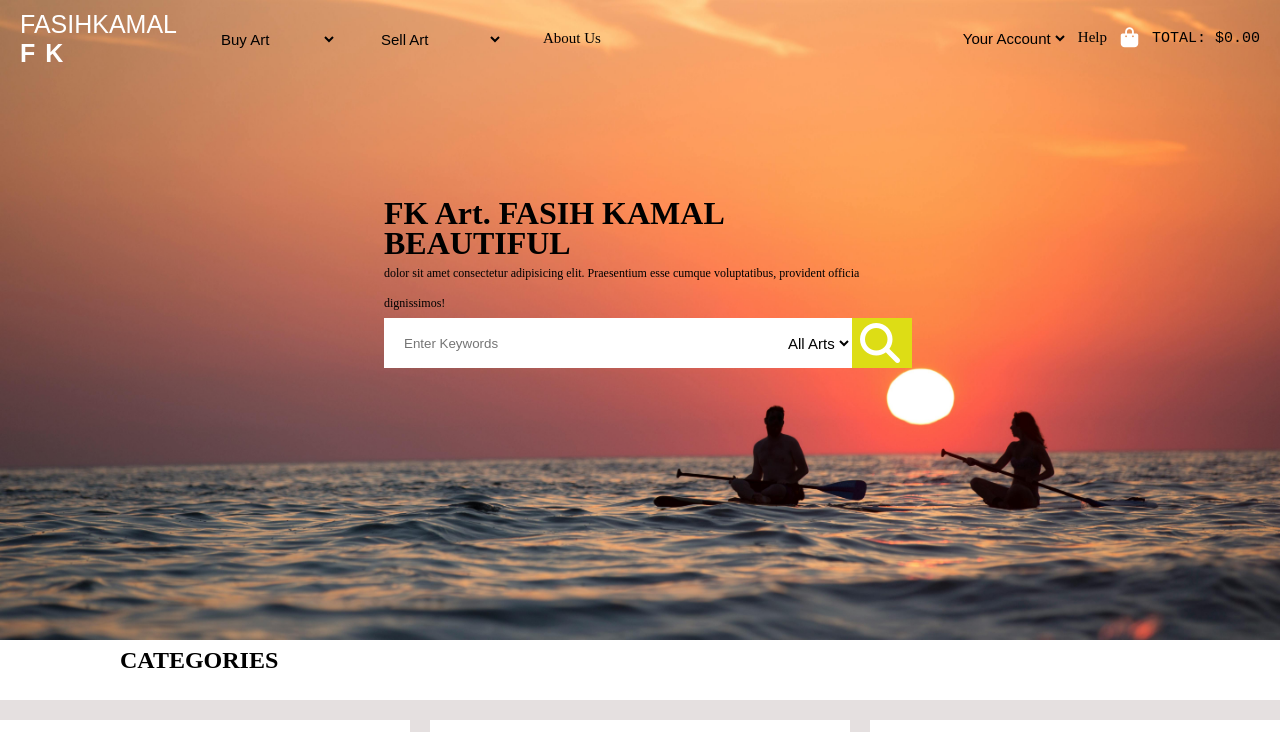
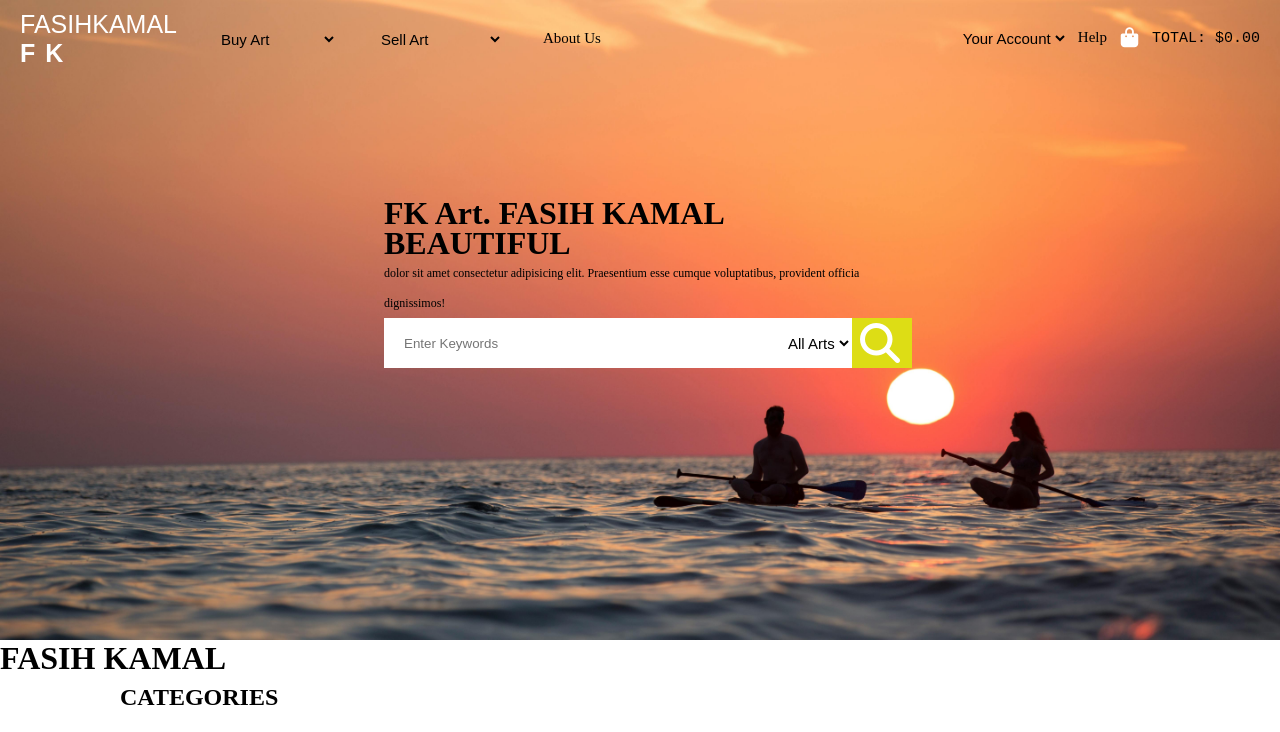
Before and after one commit to FASIH-KAMAL/Me-FASIH-KAMAL, a plain HTML site: page index.html in a window 1280 px wide. Shown: the top 732 px of the page. Drawn offline with Linux system fonts and the light colour scheme; grey boxes are pictures that could not be loaded.

Commit message:
Add-h1-Heading

```diff
--- a/index.html
+++ b/index.html
@@ -79,6 +79,7 @@
     </header>
 
     <main>
+        <h1>FASIH KAMAL</h1>
         <h2>CATEGORIES</h2>
 
         <div class="image">
```
Also changed, not shown: 1 other file.
